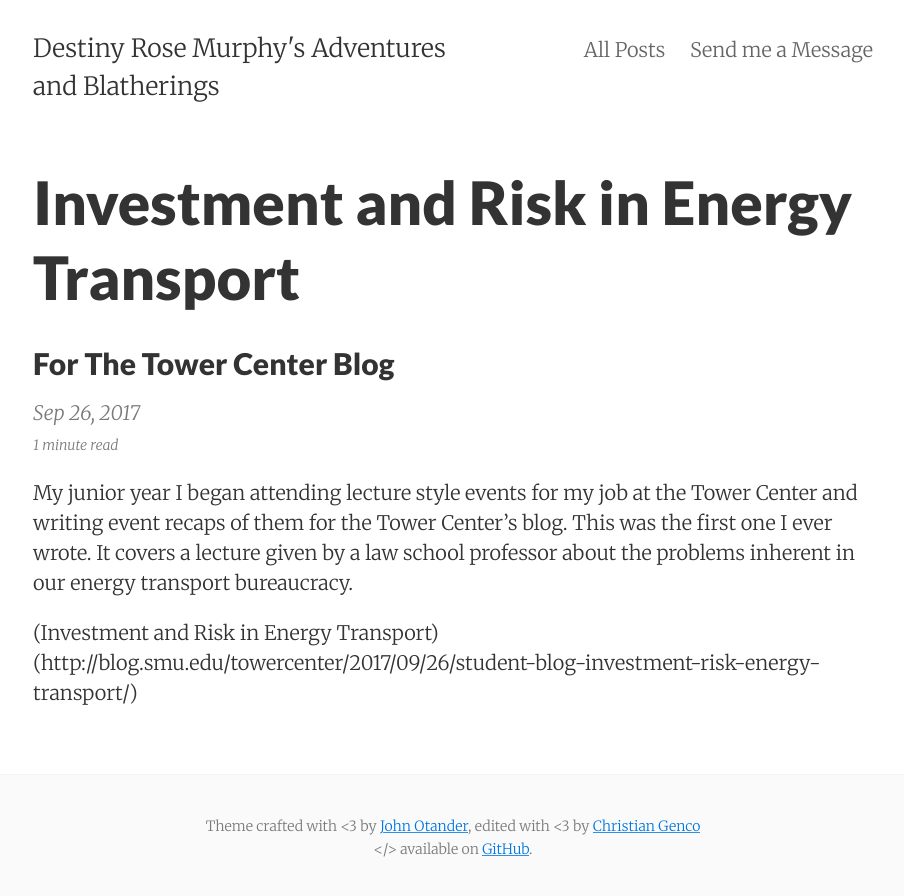
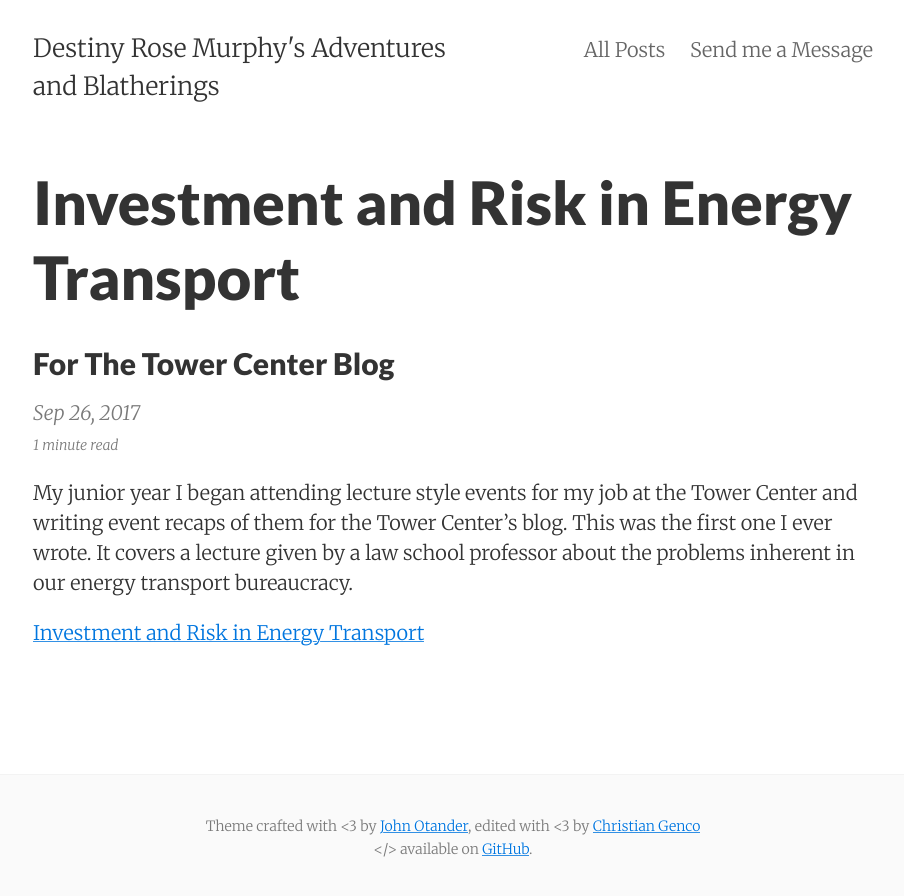
Before and after one commit to DestinyRoseMurphy/DestinyRoseMurphy.github.io, a Jekyll site: the page built from _details/2017-09-26-Investment-and-Risk-in-Energy-Transport.md, in a window 1280 px wide. Shown: the top 896 px of the page, without its empty margins (187-1091 px from the left). Built offline with Jekyll 4.4.1, drawn with Linux system fonts in a browser that asks for light colours.

Commit message:
Fixed Energy post again

```diff
--- a/_details/2017-09-26-Investment-and-Risk-in-Energy-Transport.md
+++ b/_details/2017-09-26-Investment-and-Risk-in-Energy-Transport.md
@@ -7,4 +7,4 @@ author:    "For The Tower Center Blog"
 
 My junior year I began attending lecture style events for my job at the Tower Center and writing event recaps of them for the Tower Center's blog. This was the first one I ever wrote. It covers a lecture given by a law school professor about the problems inherent in our energy transport bureaucracy.
 
-(Investment and Risk in Energy Transport)(http://blog.smu.edu/towercenter/2017/09/26/student-blog-investment-risk-energy-transport/)
+[Investment and Risk in Energy Transport](http://blog.smu.edu/towercenter/2017/09/26/student-blog-investment-risk-energy-transport/)
```
